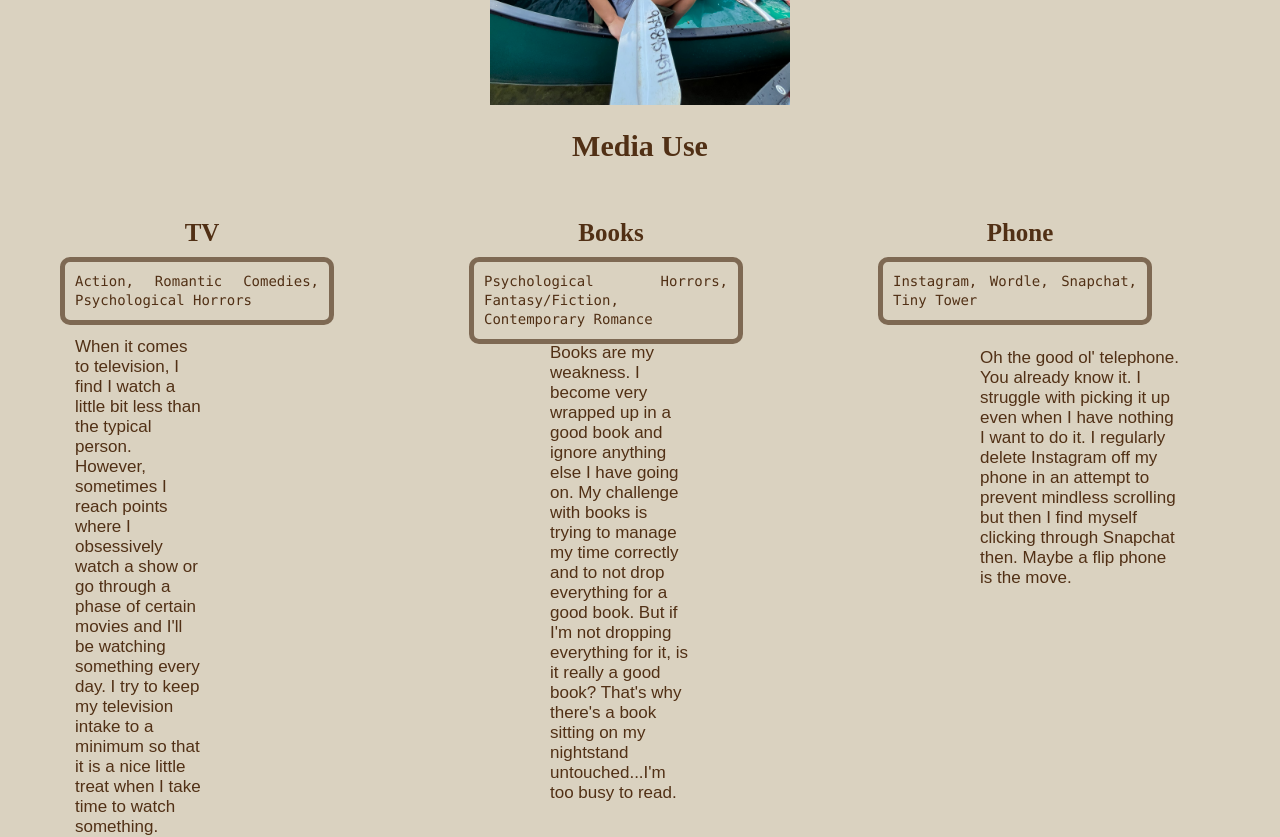
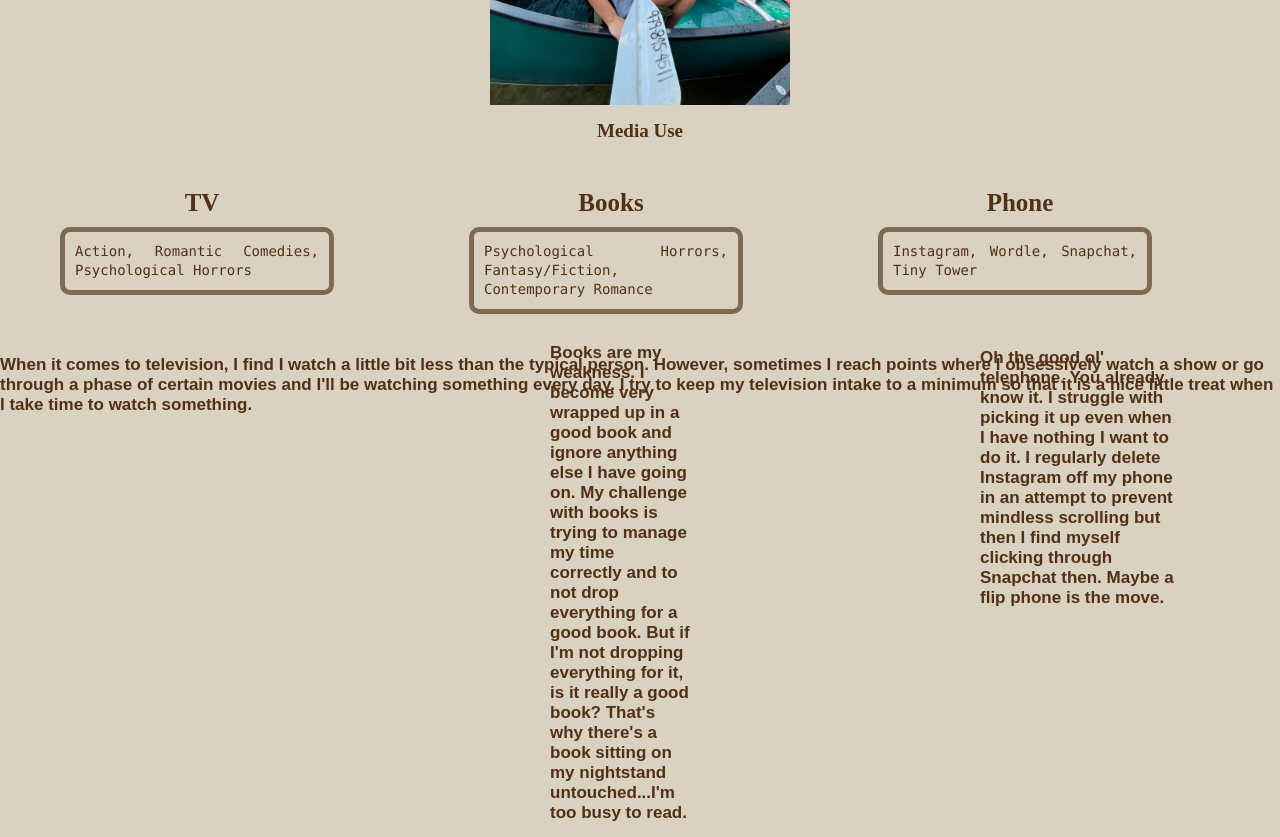
Before and after one commit to mmmaggggs/mmmaggggs.github.io, a plain HTML site: page index.html in a window 1280 px wide. Shown: the part 500-1337 px from the top of the page. Drawn offline with Linux system fonts and the light colour scheme.

Commit message:
Update style.css

```diff
--- a/static/css/style.css
+++ b/static/css/style.css
@@ -11,24 +11,26 @@ h1 {
 }
 h2 {
     text-align: center;
-    font: 19px
+    font-size: 19px
 }
 h3 {
-    font: 17px Arial, sans-serif;
-    position: absolute;
+    font-family: Arial, sans-serif; /* Add font-family */
+    font-size: 17px;
     left: 75px;
     right: 1075px;
     top: 820px;
 }
 h4 {
-    font: 17px Arial, sans-serif;
+    font-family: Arial, sans-serif; /* Add font-family */
+    font-size: 17px;
     position: absolute;
     left: 550px;
     right: 590px;
     top: 820px;
 }
 h5 {
-    font: 17px Arial, sans-serif;
+    font-family: Arial, sans-serif; /* Add font-family */
+    font-size: 17px;
     position: absolute;
     left: 980px;
     right: 100px;
```
